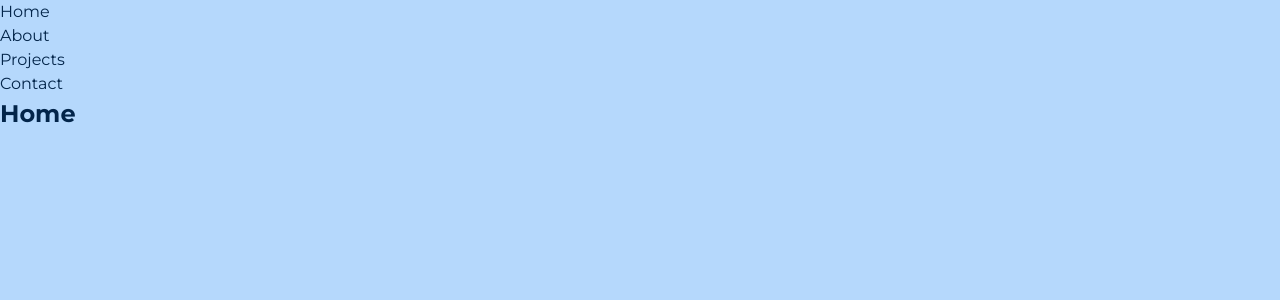
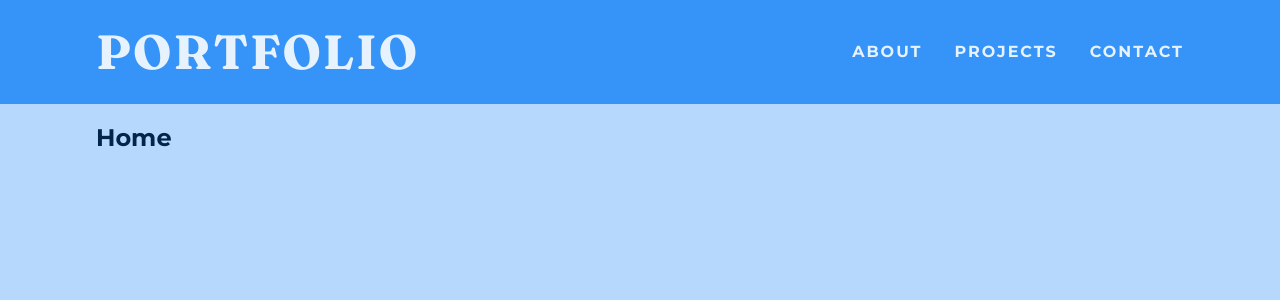
Before and after one commit to dana-eliz8bit/clg-react-app, a React (Create React App) app: page / in a window 1280 px wide. Shown: the top 300 px of the page. Built offline with nearby package versions, Linux system fonts and the light colour scheme.

Commit message:
Styled navigation component.

```diff
--- a/src/App.css
+++ b/src/App.css
@@ -25,3 +25,7 @@ body {
   color: var(--clr-neutral-900);
   background-color: var(--clr-secondary-300);
 }
+
+main {
+  padding: 1rem 6rem;
+}
--- a/src/components/navigation/index.jsx
+++ b/src/components/navigation/index.jsx
@@ -1,26 +1,22 @@
 import { NavLink } from "react-router-dom";
-import styles from "./navigation.module.css";
+import classes from "./navigation.module.css";
 
 function Navigation() {
   return (
-    <header>
-      <nav className={styles.navigation}>
+    <nav className={classes.nav}>
+      <NavLink className={classes.title} to="/">Portfolio</NavLink>
       <ul>
         <li>
-            <NavLink to="/">Home</NavLink>
+          <NavLink activeClassName={classes.active}  to="/about">About</NavLink>
         </li>
         <li>
-            <NavLink to="/about">About</NavLink>
+          <NavLink activeClassName={classes.active}  to="/projects">Projects</NavLink>
         </li>
         <li>
-            <NavLink to="/projects">Projects</NavLink>
-          </li>
-          <li>
-            <NavLink to="/contact">Contact</NavLink>
+          <NavLink activeClassName={classes.active}  to="/contact">Contact</NavLink>
         </li>
       </ul>
     </nav>
-    </header>
   );
 }
 
--- a/src/components/navigation/navigation.module.css
+++ b/src/components/navigation/navigation.module.css
@@ -1,3 +1,40 @@
-a {
+.nav {
+  background-color: var(--clr-primary-600);
+  color: var(--clr-neutral-100);
+  font-weight: var(--fw-bold);
+  display: flex;
+  justify-content: space-between;
+  align-items: stretch;
+  gap: 2rem;
+  padding: 0 5rem;
+}
+
+.nav ul {
+  display: flex;
+}
+
+.nav a {
   text-decoration: none;
+  text-transform: uppercase;
+  letter-spacing: 2px;
+  height: 100%;
+  display: flex;
+  align-items: center;
+  padding: 1rem;
 }
+
+.title {
+  font-size: 3rem;
+  font-family: var(--ff-accent);
+}
+
+.nav li .active {
+  background-color: var(--clr-primary-600);
+  color: var(--clr-neutral-900);
+  text-decoration: underline;
+}
+
+.nav li:hover {
+  background-color: var(--clr-neutral-100);
+  color: var(--clr-neutral-900);
+}
--- a/src/index.css
+++ b/src/index.css
@@ -50,6 +50,7 @@ h6 {
 ul,
 ol {
   list-style: none;
+  margin: 0;
   padding: 0;
 }
 
```
Also changed, not shown: src/components/contactForm/contactFormMsg.jsx (added), src/components/contactForm/contactFormMsg.module.css (added), src/components/contactFormMsg/contactFormMsg.module.css (deleted), src/components/contactFormMsg/index.jsx (deleted), src/components/foodList/foodListItem.jsx (added), src/components/foodList/foodListItem.module.css (added), src/components/foodListItem/foodListItem.module.css (deleted), src/components/foodListItem/index.jsx (deleted). Lines whose indentation alone changed are shown as unchanged.
